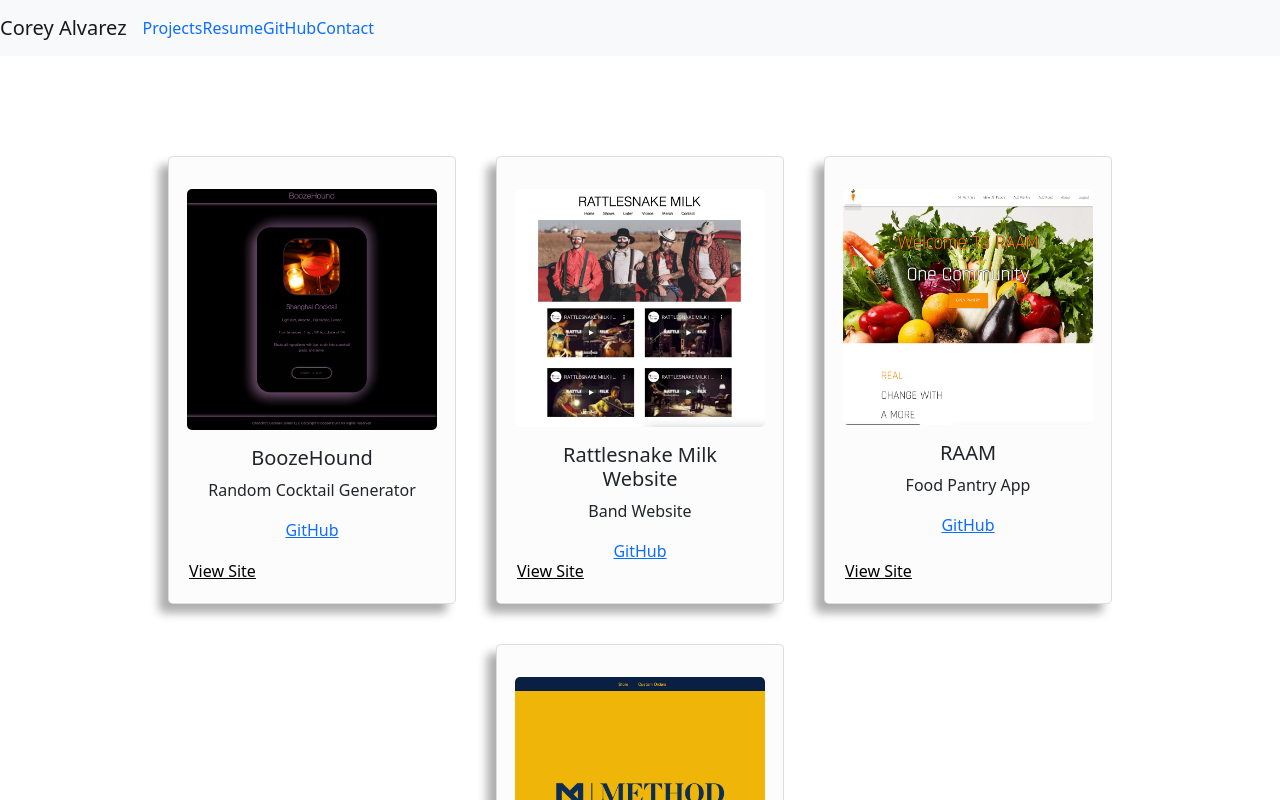
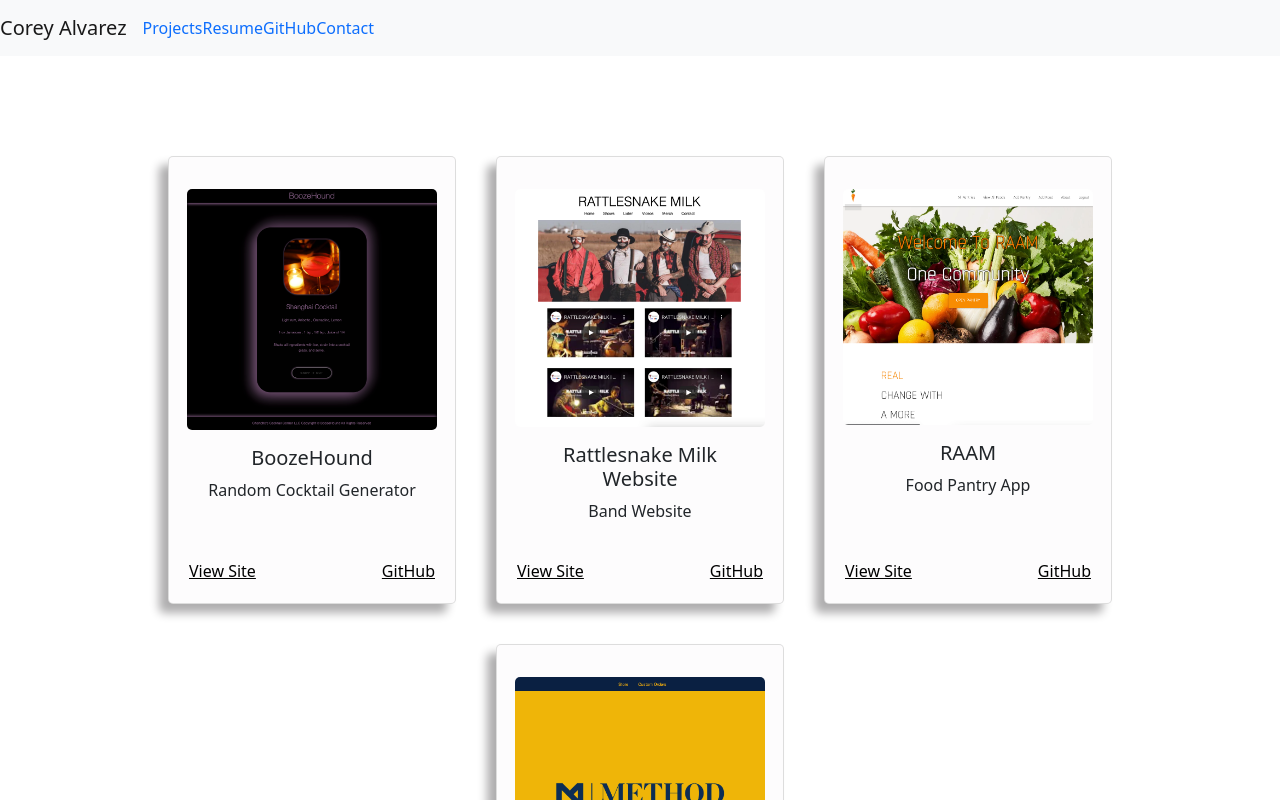
Before and after one commit to chencho806/Portfolio, a React (Create React App) app: page /projects in a window 1280 px wide. Shown: the top 800 px of the page. Built offline with nearby package versions, Linux system fonts and the light colour scheme.

Commit message:
wip: adds styling to github links

```diff
--- a/src/index.css
+++ b/src/index.css
@@ -58,3 +58,10 @@
     left: 20px;
     bottom: 20px;
 }
+
+.git-links{
+    color: black;
+    position: absolute;
+    right: 20px;
+    bottom: 20px;
+}
```
